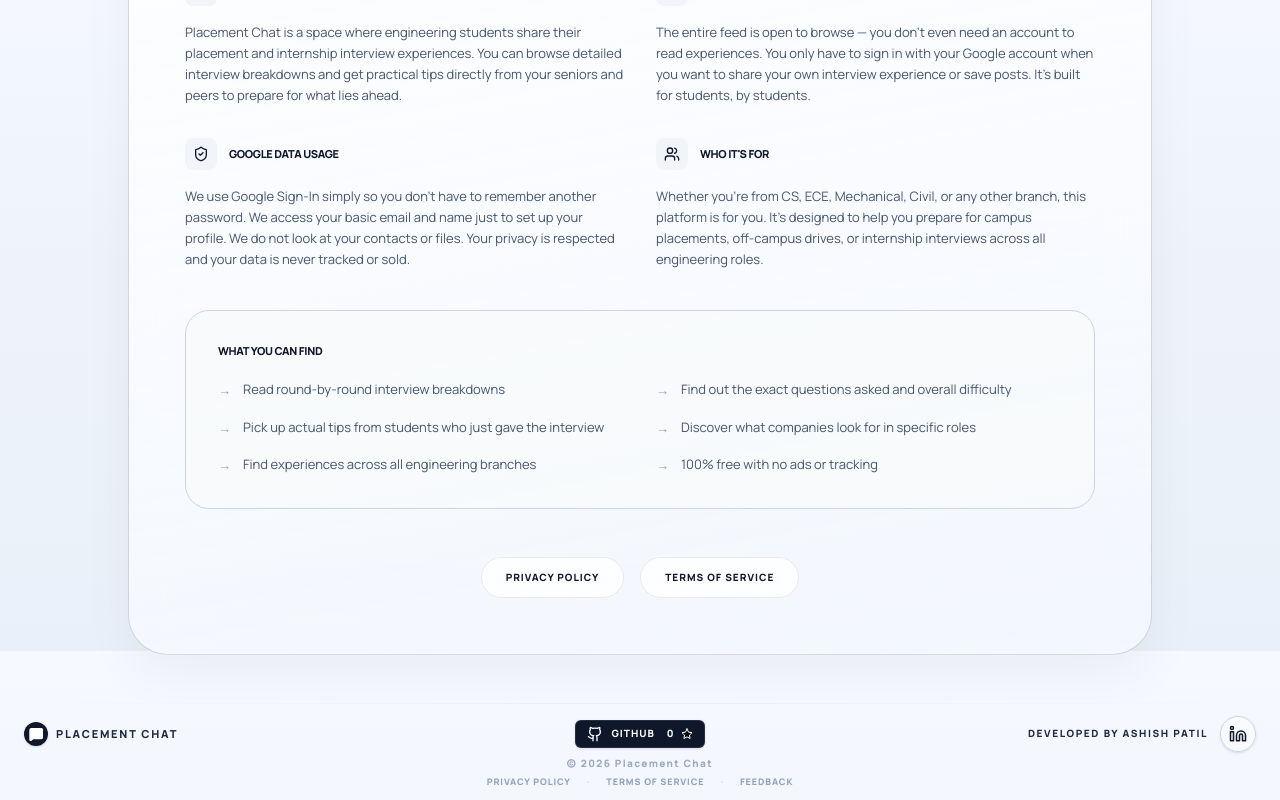
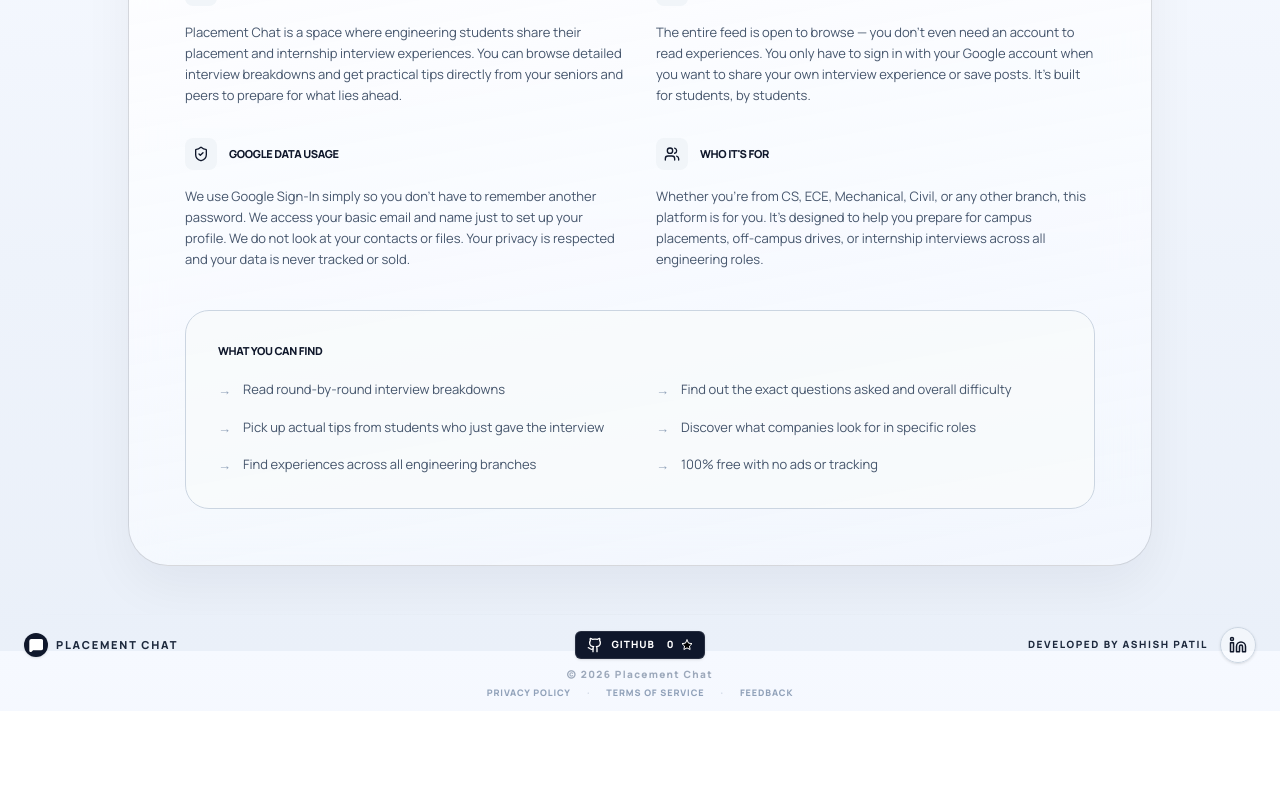
Before and after one commit to ashp15205/Placement-Chat, a Next.js app: page / in a window 1280 px wide. Shown: the part 949-1749 px from the top of the page. After the commit the page ends 1660 px from the top, so only its background shows below. Built offline with nearby package versions, Linux system fonts and the light colour scheme; no server answers; the database is empty.

Commit message:
feat: finalize premium README, tune API cache to 5m, polish client UI

```diff
--- a/app/api/github-stars/route.ts
+++ b/app/api/github-stars/route.ts
@@ -1,6 +1,6 @@
 import { NextResponse } from "next/server";
 
-export const revalidate = 3600; // cache for 1 hour
+export const revalidate = 300; // cache for 5 minutes
 
 export async function GET() {
   try {
@@ -10,7 +10,7 @@
         headers: {
           Accept: "application/vnd.github+json",
         },
-        next: { revalidate: 3600 },
+        next: { revalidate: 300 },
       }
     );
 
--- a/app/page-client.tsx
+++ b/app/page-client.tsx
@@ -352,16 +352,6 @@
                 </li>
               </ul>
             </div>
-
-          {/* Links to Privacy & Terms */}
-          <div className="flex flex-wrap items-center justify-center gap-4 pt-2 text-[10px] font-black uppercase tracking-widest">
-            <Link href="/privacy" className="soft-pill rounded-full px-6 py-3 text-slate-700 hover:text-slate-900 transition-colors">
-              Privacy Policy
-            </Link>
-            <Link href="/terms" className="soft-pill rounded-full px-6 py-3 text-slate-700 hover:text-slate-900 transition-colors">
-              Terms of Service
-            </Link>
-          </div>
           </div>
         </section>
       </main>
```
Also changed, not shown: 1 other file (tests, documents, lock files or other folders). Lines whose indentation alone changed are shown as unchanged.
